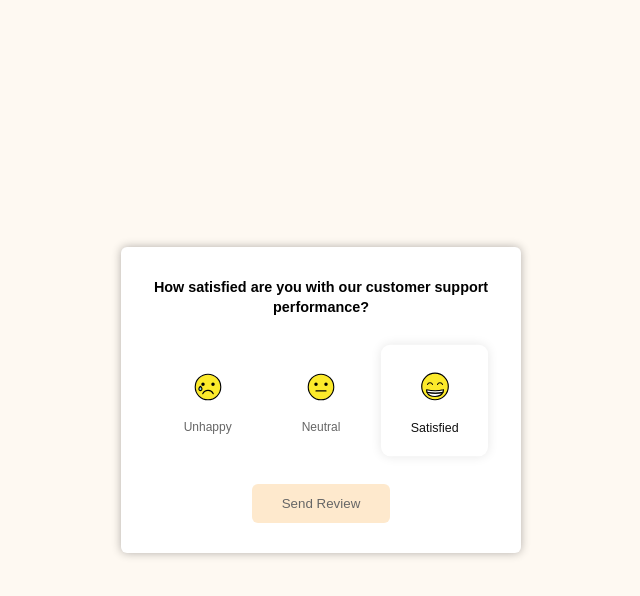
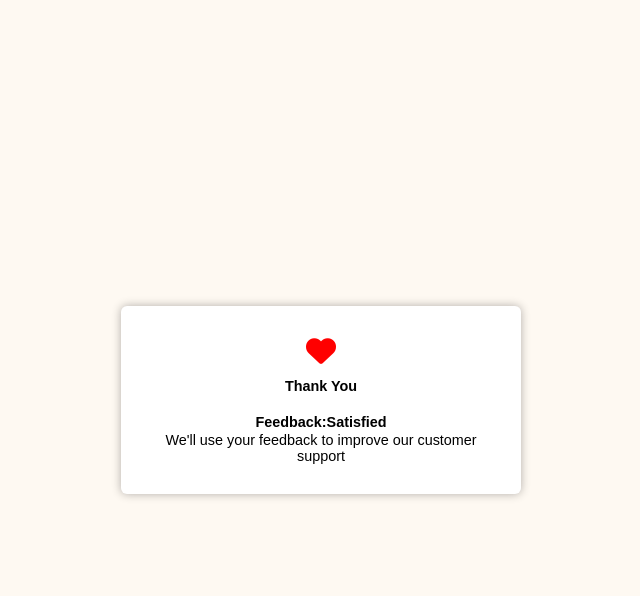
Before and after one commit to zhale-el/50days-43, a plain HTML site: page index.html in a window 1280 px wide. Both pictures are taken after a click on the button "Send Review". Shown: the whole page, without its empty margins (319-959 px from the left). Drawn offline with Linux system fonts and the light colour scheme.

Commit message:
completed

```diff
--- a/index.html
+++ b/index.html
@@ -30,7 +30,7 @@
           <small>Neutral</small>
         </div>
 
-        <div class="rating active">
+        <div class="rating">
           <img src="./1F601.svg" alt="" />
           <small>Satisfied</small>
         </div>
--- a/script.js
+++ b/script.js
@@ -0,0 +1,30 @@
+const ratings = document.querySelectorAll(".rating");
+const sendBtn = document.querySelector("#send");
+const panel = document.querySelector("#panel");
+const ratingsContainer = document.querySelector(".ratings-container");
+
+let selectedRating = "Satisfied";
+
+ratingsContainer.addEventListener("click", (event) => {
+  if (event.target.parentNode.classList.contains("rating")) {
+    removeActive();
+    event.target.parentNode.classList.add("active");
+    selectedRating = event.target.nextElementSibling.innerHTML;
+  }
+});
+
+sendBtn.addEventListener("click", (event) => {
+  panel.innerHTML = `
+    <i class="fas fa-heart"></i>
+    <strong>Thank You</strong>
+    <br />
+    <strong>Feedback:${selectedRating}</strong>
+    <p>We'll use your feedback to improve our customer support</p>
+  `;
+});
+
+function removeActive() {
+  for (let i = 0; i < ratings.length; i++) {
+    ratings[i].classList.remove("active");
+  }
+}
```
